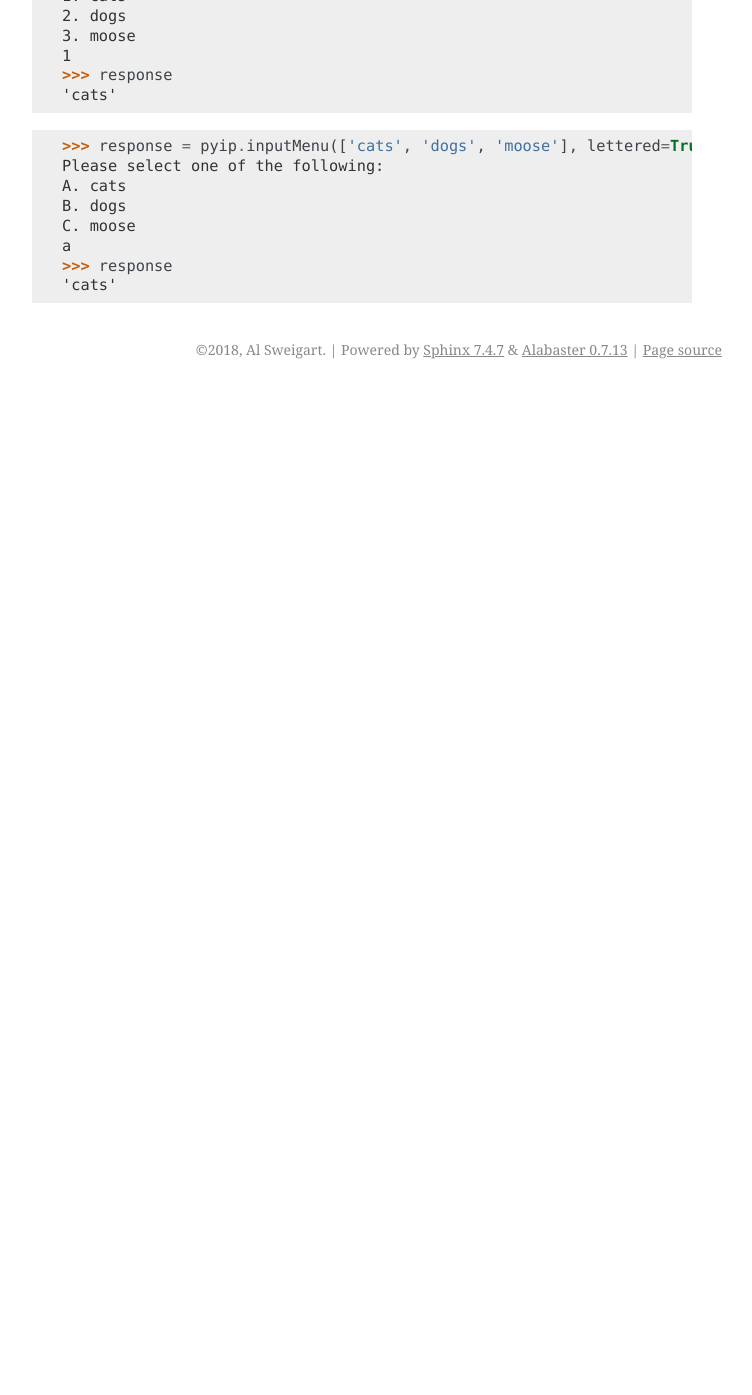
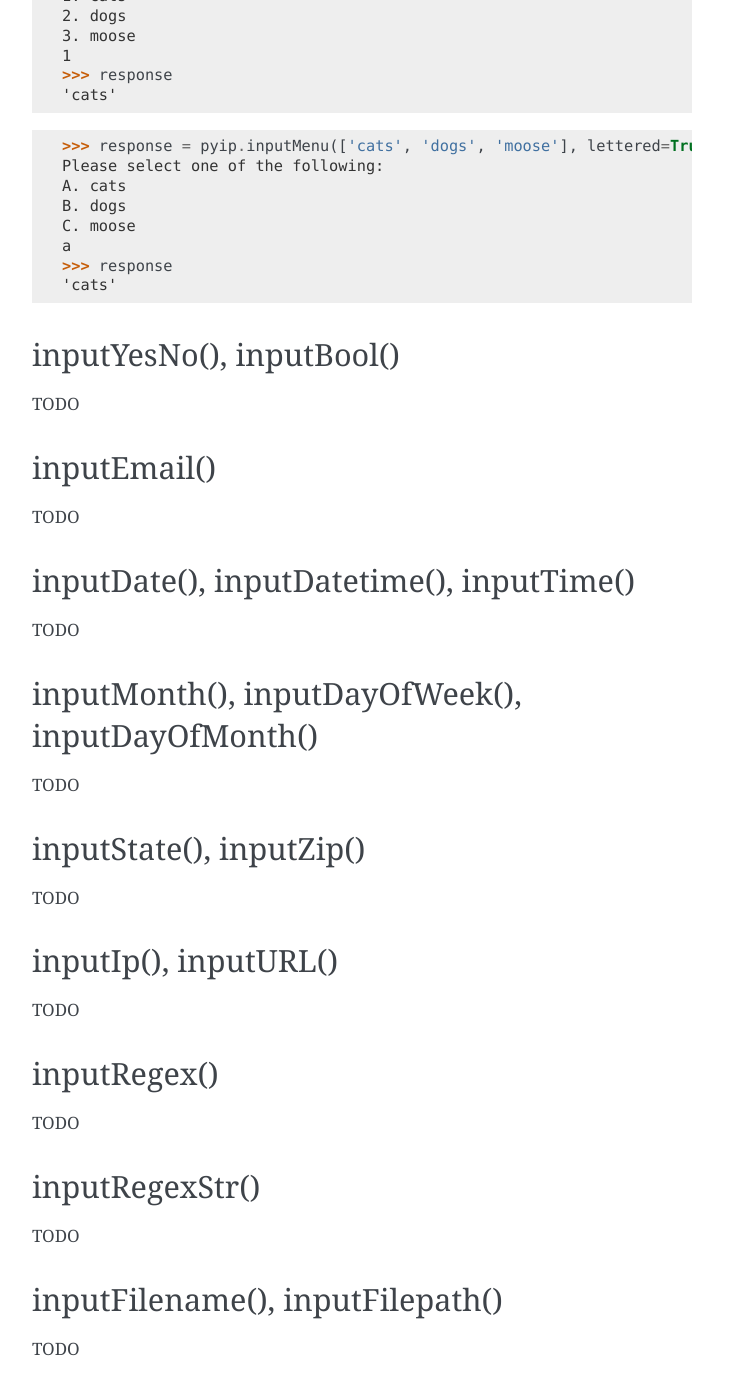
Before and after one commit to asweigart/pyinputplus, a Sphinx documentation site: the page built from docs/index.rst, in a window 1280 px wide and 1400 px high, scrolled down 4056 px. Shown: the top 1395 px of the window, without its empty margins (388-1140 px from the left). Built offline with Sphinx 7.4.7, drawn with Linux system fonts in a browser that asks for light colours; before the commit the page ends 4445 px from its top, so only the background shows below that; some of the changed text lies outside the part shown.

Commit message:
Adding documentation for pyinputplus.

```diff
--- a/docs/index.rst
+++ b/docs/index.rst
@@ -176,3 +176,48 @@ The ``inputMenu()`` function takes the same arguments as ``inputChoice()`` but p
     a
     >>> response
     'cats'
+
+inputYesNo(), inputBool()
+-------------------------
+
+TODO
+
+inputEmail()
+------------
+
+TODO
+
+inputDate(), inputDatetime(), inputTime()
+------------------------------------------
+
+TODO
+
+inputMonth(), inputDayOfWeek(), inputDayOfMonth()
+-------------------------------------------------
+
+TODO
+
+inputState(), inputZip()
+------------------------
+
+TODO
+
+inputIp(), inputURL()
+---------------------
+
+TODO
+
+inputRegex()
+------------
+
+TODO
+
+inputRegexStr()
+---------------
+
+TODO
+
+inputFilename(), inputFilepath()
+--------------------------------
+
+TODO
--- a/src/pyinputplus/__init__.py
+++ b/src/pyinputplus/__init__.py
@@ -185,7 +185,7 @@ def inputStr(prompt='', default=None, blank=False, timeout=None, limit=None,
     * allowlistRegexes (Sequence, None): A sequence of regex str that will explicitly pass validation.
     * blocklistRegexes (Sequence, None): A sequence of regex str or (regex_str, error_msg_str) tuples that, if matched, will explicitly fail validation.
     * applyFunc (Callable, None): An optional function that is passed the user's input, and returns the new value to use as the input.
-    * postValidateApplyFunc (Callable): An optional function that is passed the user's input after it has passed validation, and returns a transformed version for the input*() function to return.
+    * postValidateApplyFunc (Callable, None): An optional function that is passed the user's input after it has passed validation, and returns a transformed version for the input*() function to return.
 
     >>> result = inputStr('Enter name> ')
     Enter name> Al
```
